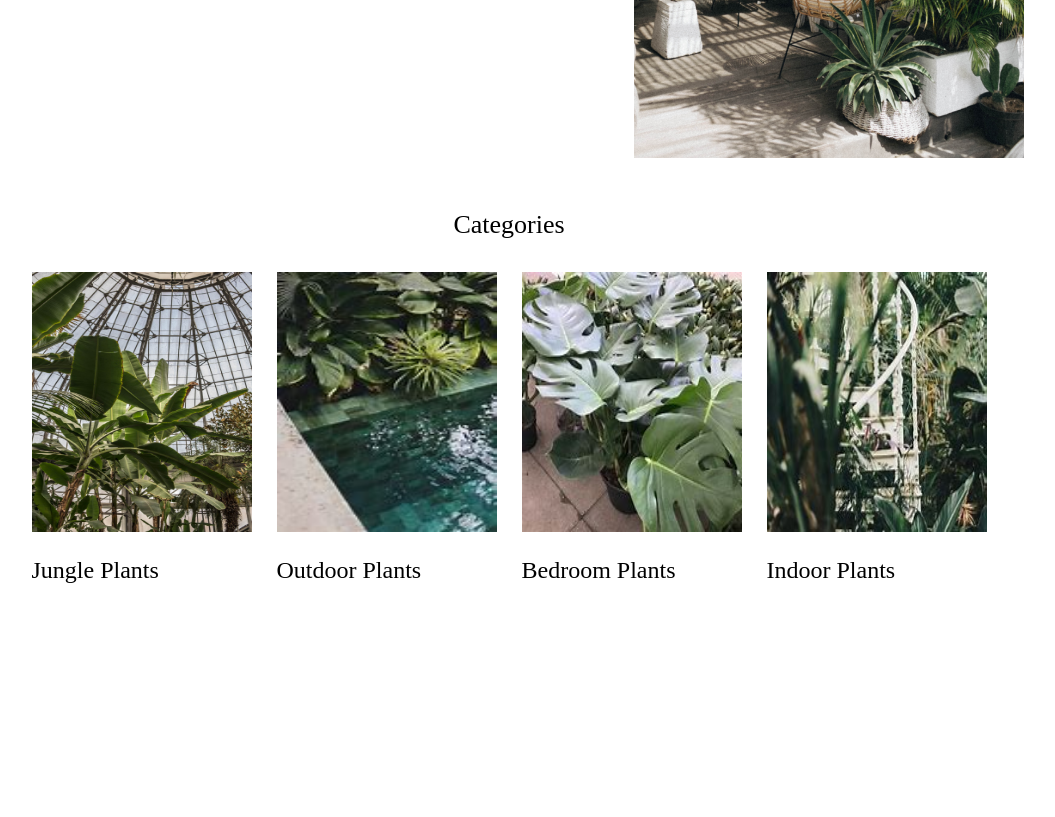
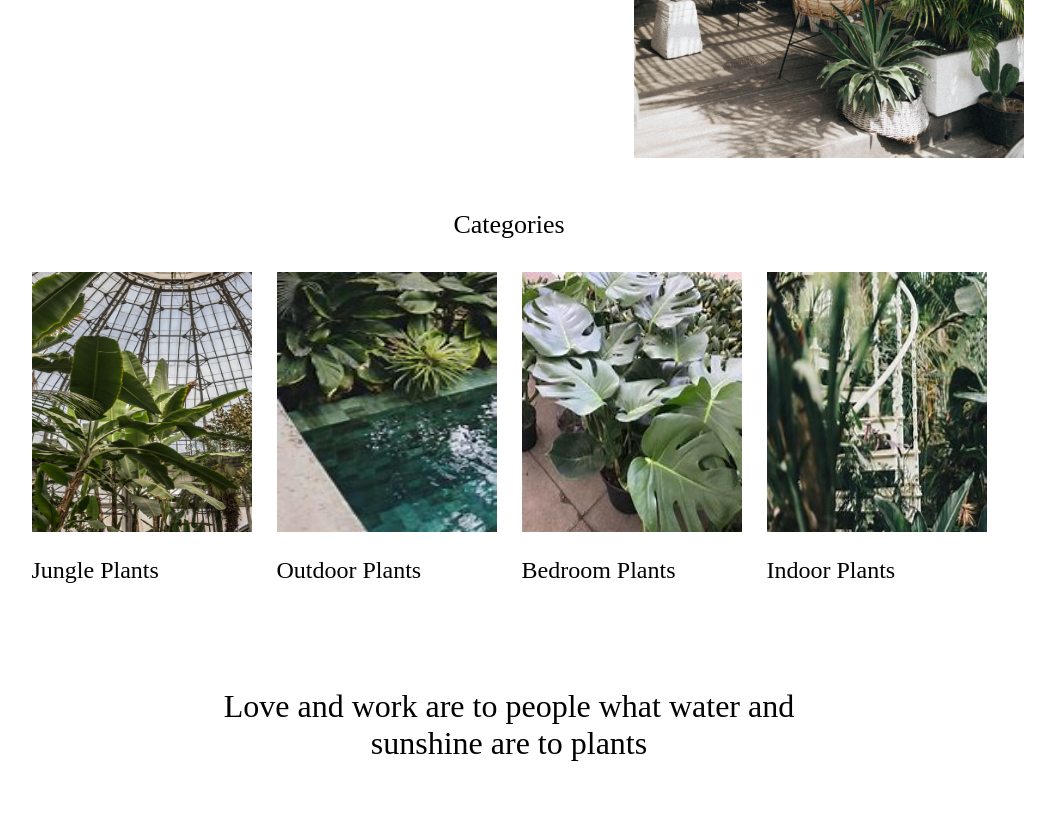
Before and after one commit to Abijith26/Website, a plain HTML site: page index.html in a window 1280 px wide. Shown: the part 554-1371 px from the top of the page, without its empty margins (131-1186 px from the left). Before the commit the page ends 1180 px from the top, so only its background shows below. Drawn offline with nearby package versions, Linux system fonts and the light colour scheme; a web font is replaced by a local one.

Commit message:
Creating Quote Section

```diff
--- a/index.html
+++ b/index.html
@@ -92,5 +92,12 @@
         </div>
       </div>
     </section>
+
+    <section class="saying">
+      <p class="line">
+        <span>Love and work are to people what water and</span>
+        <span>sunshine are to plants</span>
+      </p>
+    </section>
   </body>
 </html>
--- a/style.css
+++ b/style.css
@@ -185,3 +185,21 @@ nav {
 .category-image:hover {
   transform: scale(1.2);
 }
+
+/* Third Section CSS */
+
+.saying {
+  padding: 52px;
+  margin: 52px 0px;
+}
+
+.line {
+  font: "Playfair Display";
+  font-size: 32px;
+  font-weight: 500;
+  text-align: center;
+}
+
+.line span {
+  display: block;
+}
```
